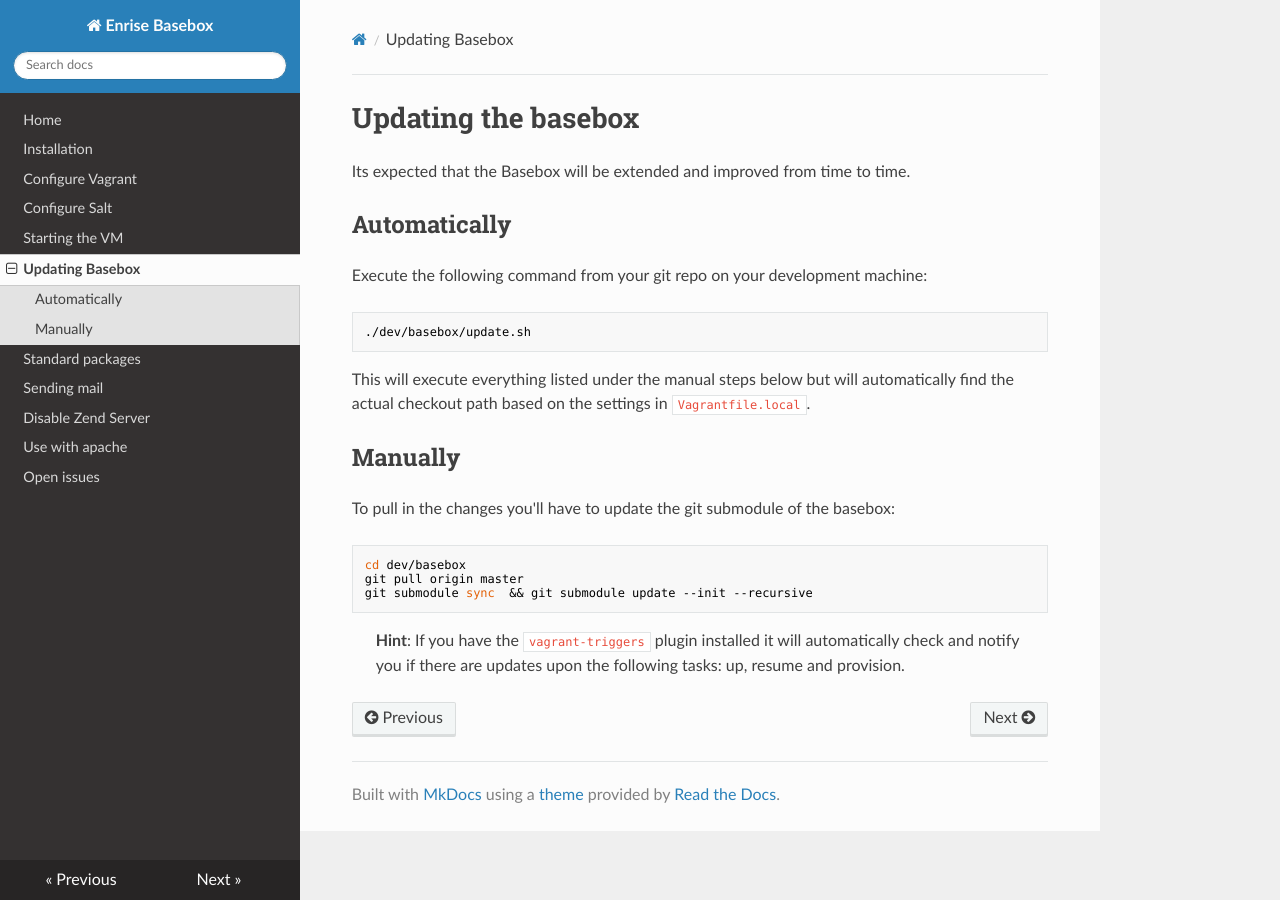
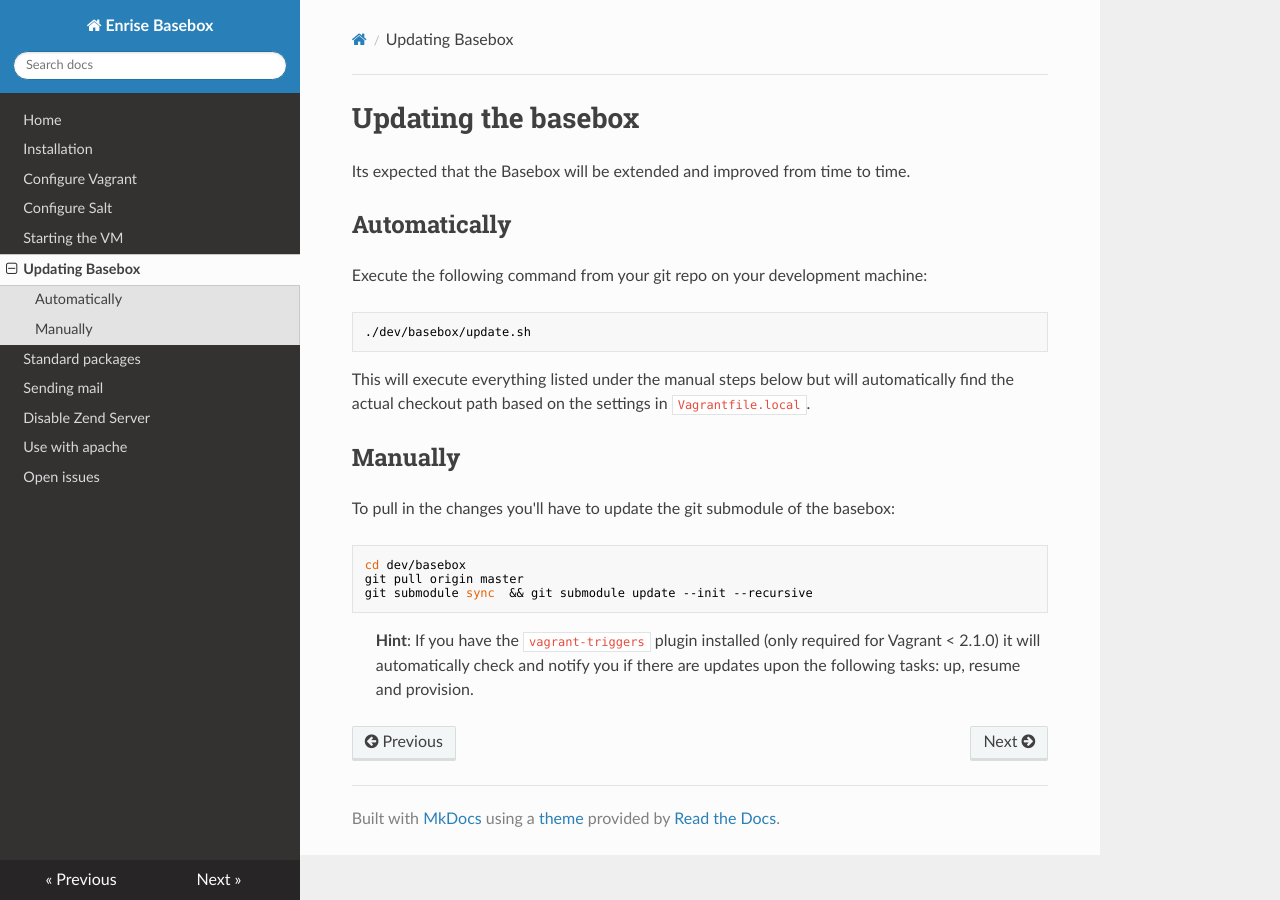
Before and after one commit to Enrise/Basebox, an MkDocs documentation site: the page built from docs/updating.md, in a window 1280 px wide. Built offline with MkDocs 1.6.1, drawn with Linux system fonts in a browser that asks for light colours; nearby versions of some CDN libraries; old or Windows-style settings are respelled for this version of MkDocs.

````diff
--- a/docs/updating.md
+++ b/docs/updating.md
@@ -23,5 +23,5 @@ git pull origin master
 git submodule sync  && git submodule update --init --recursive
 ```
 
-> **Hint**: If you have the `vagrant-triggers` plugin installed it will automatically check and notify you if there are
+> **Hint**: If you have the `vagrant-triggers` plugin installed (only required for Vagrant < 2.1.0) it will automatically check and notify you if there are
 > updates upon the following tasks: up, resume and provision.
````
Also changed, not shown: 1 other file.
